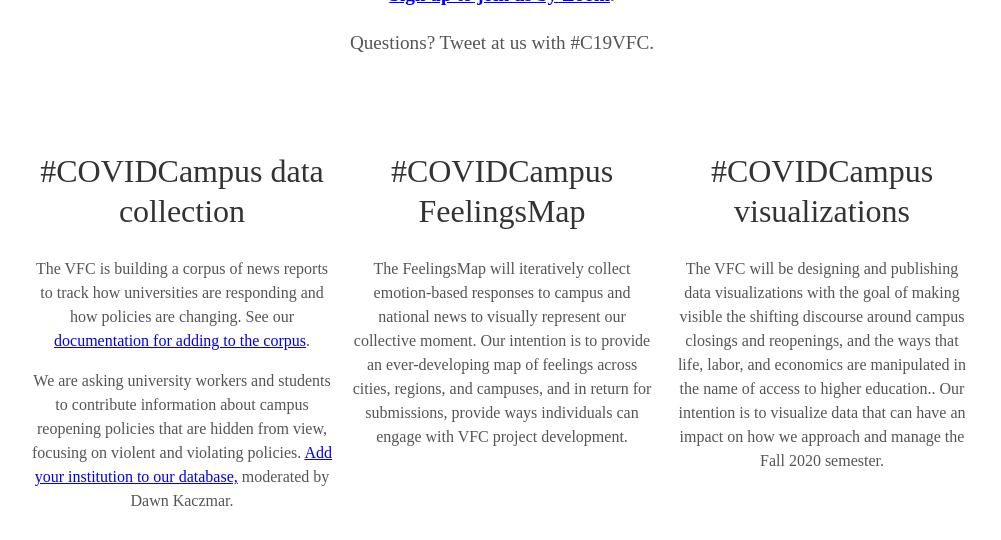
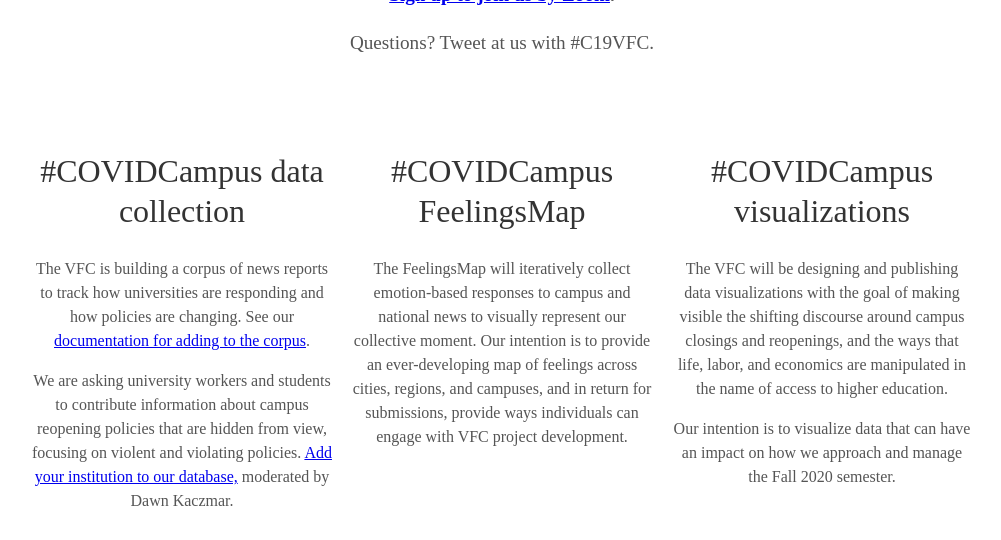
Before and after one commit to visionary-futures-collective/covid19, a Jekyll site: the page built from index.html, in a window 1280 px wide and 900 px high, scrolled down 1239 px, cut to the strip 0-540 px from the top of the window. Shown: the whole strip, without its empty margins (138-1139 px from the left). Built offline with Jekyll 4.4.1, drawn with Linux system fonts in a browser that asks for light colours; some web fonts are replaced; some of the changed text lies outside the part shown.

Commit message:
new projects

```diff
--- a/_includes/about.html
+++ b/_includes/about.html
@@ -18,7 +18,8 @@
   </div>
   <div class="tech">
     <h2>#COVIDCampus visualizations</h2>
-    <p>The VFC will be designing and publishing data visualizations with the goal of making visible the shifting discourse around campus closings and reopenings, and the ways that life, labor, and economics are manipulated in the name of access to higher education.. Our intention is to visualize data that can have an impact on how we approach and manage the Fall 2020 semester.</p>
+	<p>The VFC will be designing and publishing data visualizations with the goal of making visible the shifting discourse around campus closings and reopenings, and the ways that life, labor, and economics are manipulated in the name of access to higher education. </p>
+	<p> Our intention is to visualize data that can have an impact on how we approach and manage the Fall 2020 semester.</p>
   </div>
   </div>
 
```
Also changed, not shown: other parts of _includes/about.html (+2 -1 lines). Lines whose indentation alone changed are shown as unchanged.
